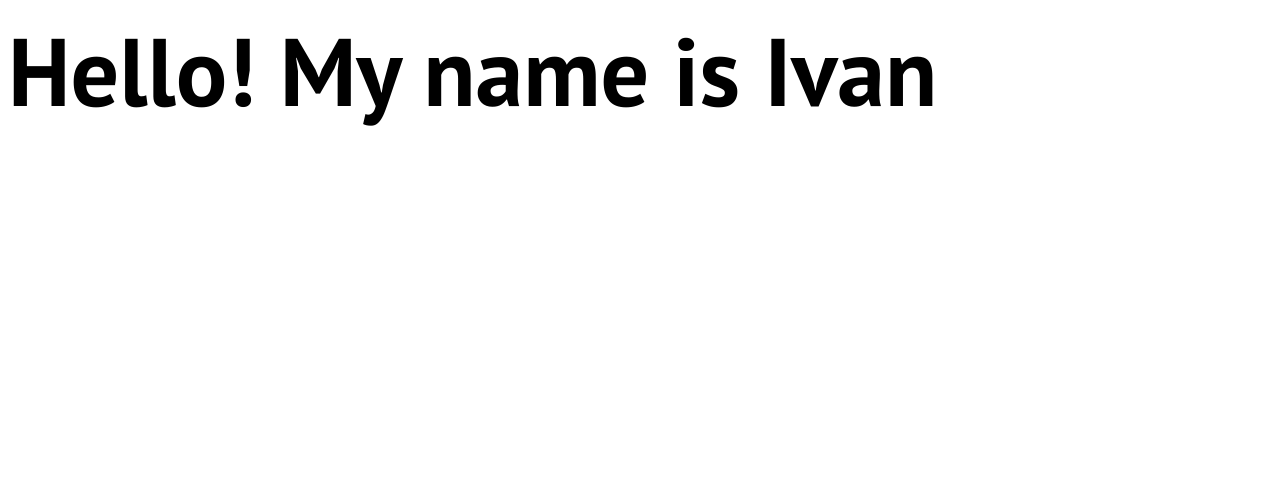
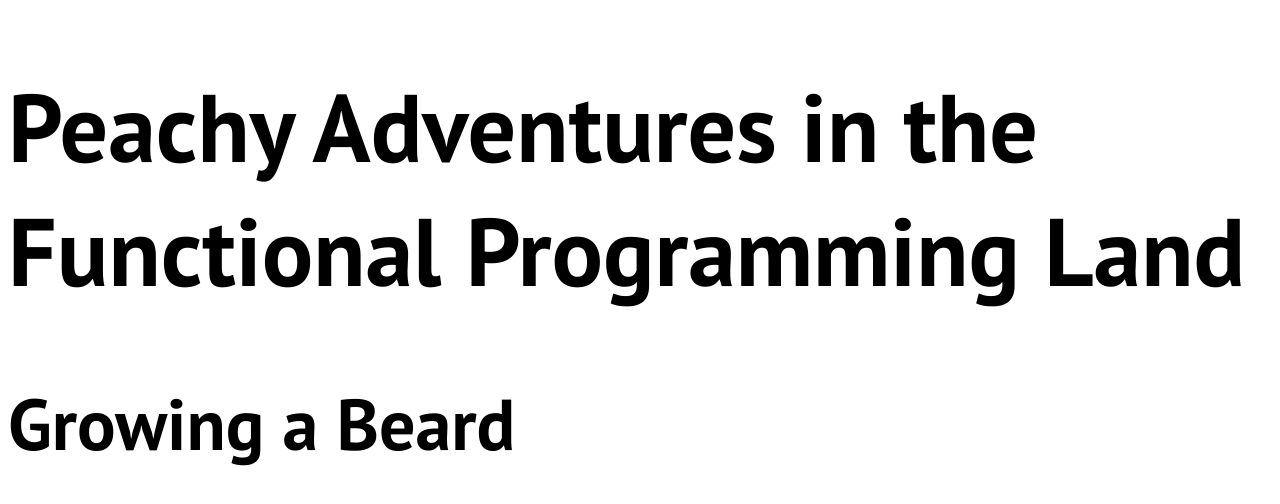
Before and after one commit to ivryakhov/ivryakhov.github.io, a plain HTML site: page index.html in a window 1280 px wide. Drawn offline with Linux system fonts and the light colour scheme.

Commit message:
Update index.html

```diff
--- a/index.html
+++ b/index.html
@@ -1,5 +1,8 @@
+<!DOCTYPE html>
 <html>
   <head>
+    <meta charset="UTF-8">
+    <title>ivryakhov was here</title>
     <link href='http://fonts.googleapis.com/css?family=PT+Sans:400,700,400italic,700italic&subset=latin,cyrillic' rel='stylesheet' type='text/css'>
     <style>
       body {
@@ -9,6 +12,9 @@
     </style>
   </head>
   <body>
-    <h1>Hello! My name is Ivan</h1>
+    <header>
+      <h1>Peachy Adventures in the Functional Programming Land</h1>
+      <h2>Growing a Beard</h2>
+    </header>
   </body>
 </html>
```
